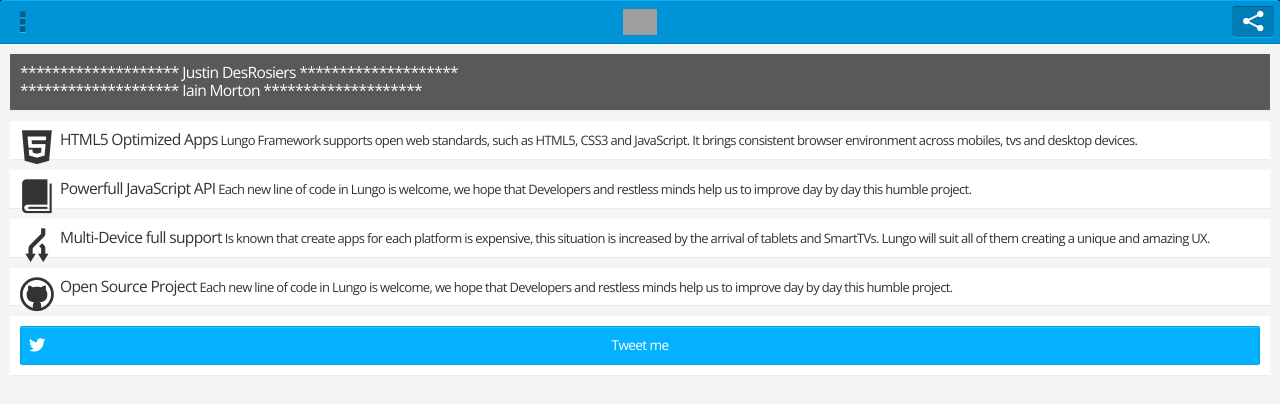
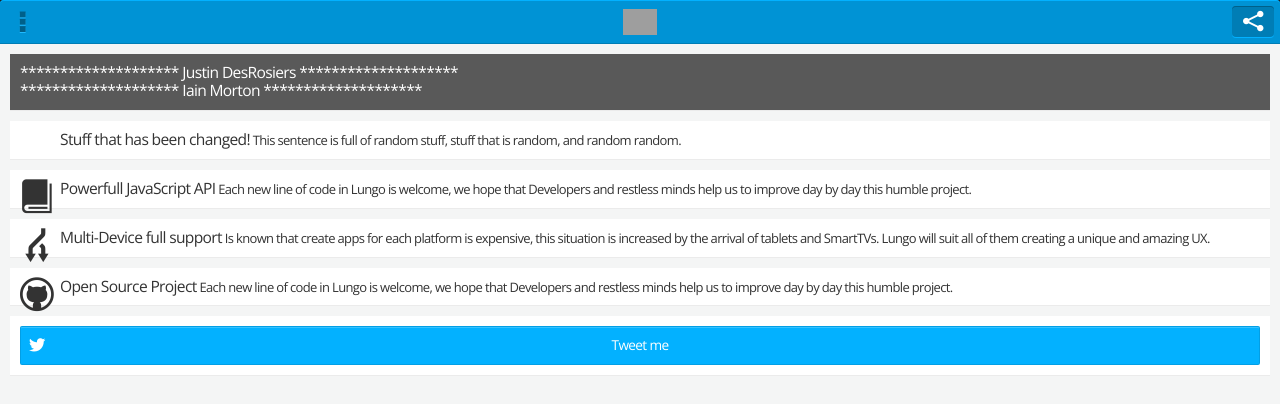
Before and after one commit to dwesley14/JD-Mobile-Framework-Github-Test, a plain HTML site: page lungo.2.1.0/index.html in a window 1280 px wide. Drawn offline with nearby package versions, Linux system fonts and the light colour scheme; grey boxes are pictures that could not be loaded.

Commit message:
I put random words

```diff
--- a/lungo.2.1.0/index.html
+++ b/lungo.2.1.0/index.html
@@ -72,9 +72,9 @@
 						   <br/>******************** Iain Morton ********************
                     </strong>
                 </li>
-                <li data-icon="brand html5" class="feature">
-                    <strong>HTML5 Optimized Apps</strong>
-                    Lungo Framework supports open web standards, such as HTML5, CSS3 and JavaScript. It brings consistent browser environment across mobiles, tvs and desktop devices.
+                <li data-icon="Changed Stuff!" class="feature">
+                    <strong>Stuff that has been changed!</strong>
+                    This sentence is full of random stuff, stuff that is random, and random random.
                 </li>
                 <li data-icon="book" class="feature">
                     <strong>Powerfull JavaScript API</strong>
```
Also changed, not shown: 1 other file.
